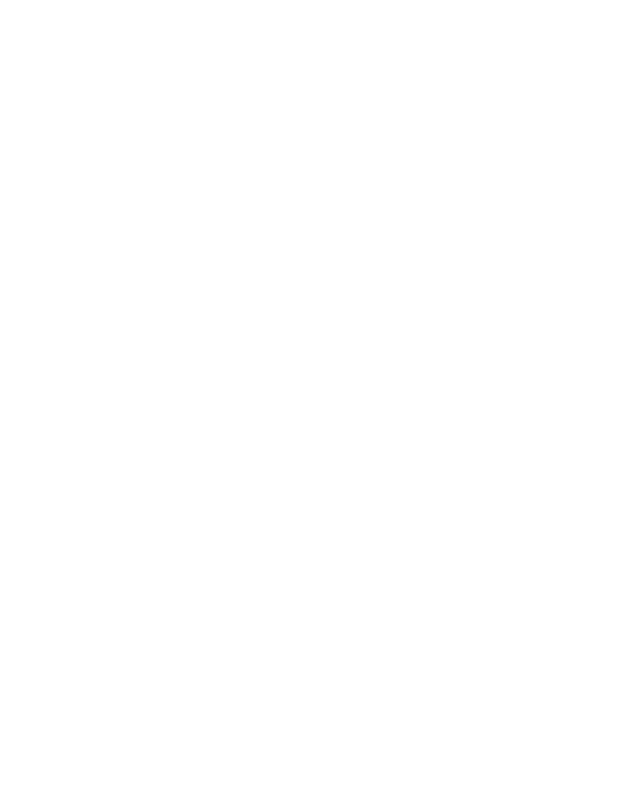
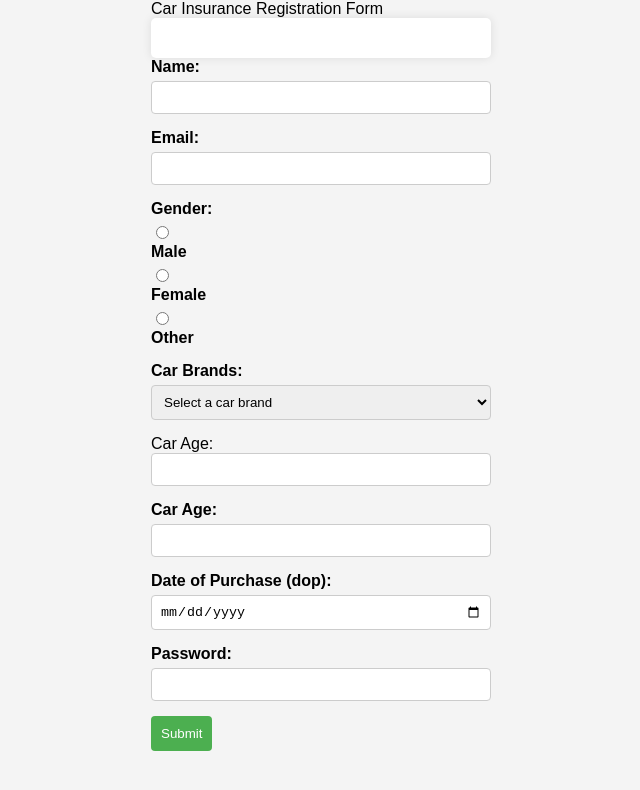
Before and after one commit to acciojob/car-insurance-form-Yogagujar07, a website: page main.html in a window 1280 px wide. Shown: the whole page, without its empty margins (319-959 px from the left). Drawn offline with Linux system fonts and the light colour scheme.

Commit message:
created a submission

```diff
--- a/main.html
+++ b/main.html
@@ -3,10 +3,61 @@
 <html>
 
 <head>
+	<t
+	<title>Car Insurance Registration Form</title>
 	<link rel="stylesheet" href="styles.css">
 </head>
 
 <body>
+	<form action="/submit" method="post"></form>
+	<div>
+            <label for="name">Name:</label>
+            <input type="text" id="name" name="name" required>
+        </div>
+        <div>
+            <label for="email">Email:</label>
+            <input type="email" id="email" name="email" required>
+        </div>
+	<div>
+            <label>Gender:</label>
+            <input type="radio" id="male" name="gender" value="male" required>
+            <label for="male">Male</label>
+            <input type="radio" id="female" name="gender" value="female" required>
+            <label for="female">Female</label>
+            <input type="radio" id="other" name="gender" value="other" required>
+            <label for="other">Other</label>
+        </div>
+
+	<div>
+            <label for="cars">Car Brands:</label>
+            <select id="cars" name="cars">
+                <option value="">Select a car brand</option>
+                <option value="BMW">BMW</option>
+                <option value="Audi">Audi</option>
+                <option value="Mercedez">Mercedez</option>
+            </select>
+        </div>
+        <div>
+	<div>
+		<lable for="carage">Car Age:</lable>
+		<input type="number" id="carage" name="carage" required >
+
+	</div>
+	<div>
+            <label for="carage">Car Age:</label>
+            <input type="number" id="carage" name="carage" required>
+        </div>
+        <div>
+            <label for="dop">Date of Purchase (dop):</label>
+            <input type="date" id="dop" name="dop" required>
+        </div>
+        <div>
+            <label for="password">Password:</label>
+            <input type="password" id="password" name="password" required>
+        </div>
+	<div>
+		<button for="submit">Submit</button>
+	</div>
 	<!-- the entire body must be written by student -->
     <script type="text/javascript" src="./script.js">
 </script>
--- a/styles.css
+++ b/styles.css
@@ -1,2 +1,54 @@
 
 /* Your CSS Code here. */
+body{
+	font-family: Arial, sans-serif;
+	background-color: #f4f4f4;
+	display: flex;
+	justify-content:center;
+	align-items: center;
+	height: 100hv;
+	margin: 0;
+
+}
+form{
+	background:#fff;
+	padding: 20px;
+    border-radius: 5px;
+	box-shadow: 0 0 10px rgba(0, 0, 0, 0.1);
+	width: 300px
+}
+div{
+	margin-bottom: 15px
+}
+
+label {
+    display: block;
+    margin-bottom: 5px;
+    font-weight: bold;
+}
+input[type="text"],
+input[type="email"],
+input[type="number"],
+input[type="date"],
+input[type="password"],
+select {
+    width: 100%;
+    padding: 8px;
+    box-sizing: border-box;
+    border: 1px solid #ccc;
+    border-radius: 4px;
+}
+input[type="radio"] {
+    margin-right: 5px;
+}
+button {
+    background-color: #4CAF50;
+    color: white;
+    padding: 10px;
+    border: none;
+    border-radius: 4px;
+    cursor: pointer;
+}
+button:hover {
+    background-color: #45a049;
+}
```
